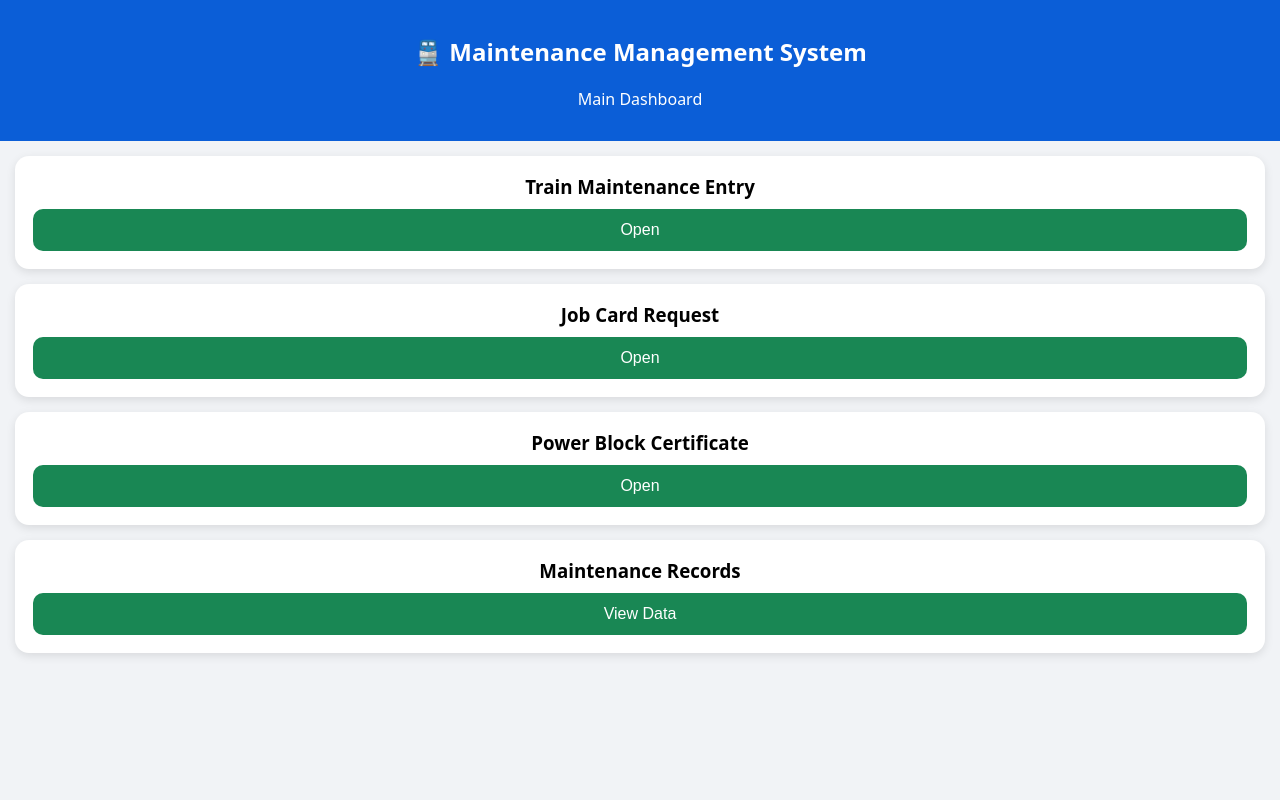
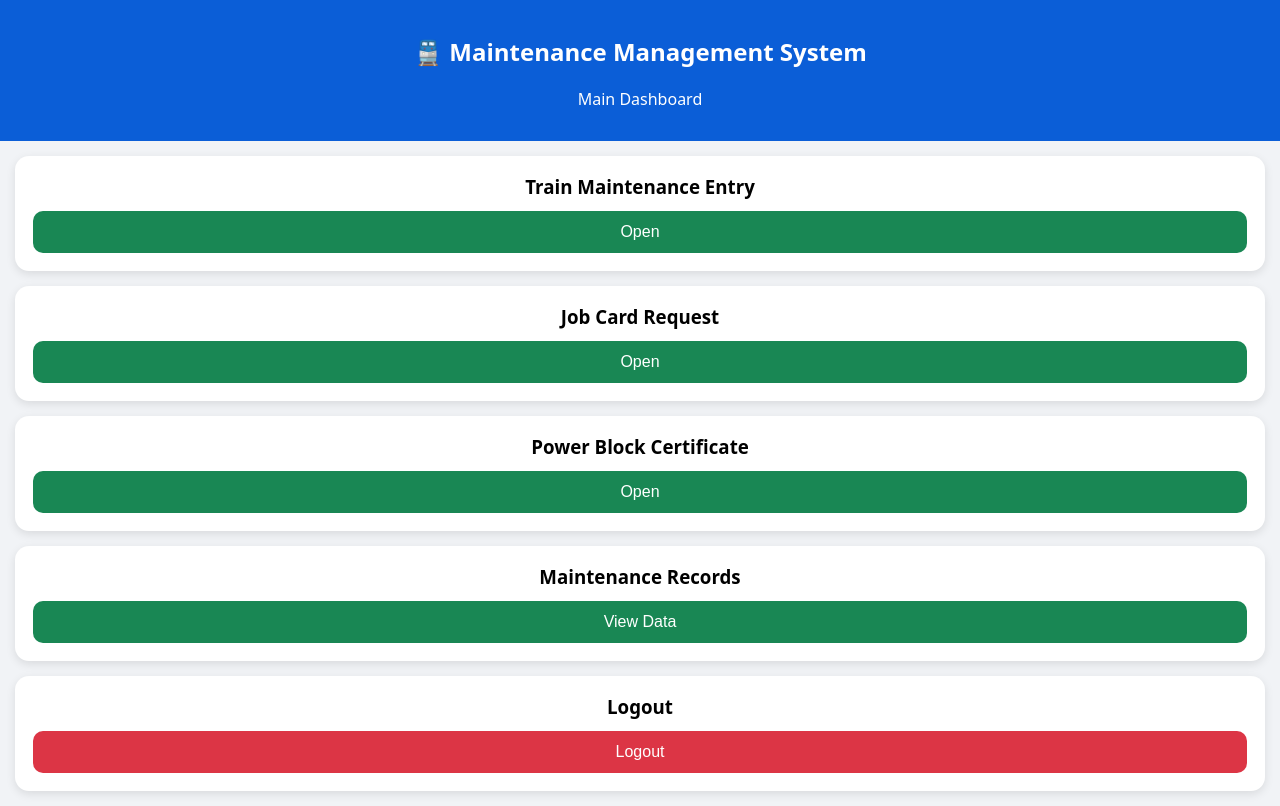
Before and after one commit to humblefool-95/maintenance-system, a Flask app: template templates/Index.html in a window 1280 px wide. Run offline with Flask 3, Linux system fonts and the light colour scheme; the template is opened without the code that fills it, so the values that code supplies are empty; some libraries are stand-ins or nearby versions.

Commit message:
Update Index.html

```diff
--- a/templates/Index.html
+++ b/templates/Index.html
@@ -1,71 +1,62 @@
 <!DOCTYPE html>
 <html lang="en">
-
 <head>
 <meta charset="UTF-8">
 <title>Maintenance Dashboard</title>
 <meta name="viewport" content="width=device-width, initial-scale=1.0">
 
 <style>
-body{
-  margin:0;
-  font-family:system-ui,Arial;
-  background:#f1f3f6;
+body {
+  margin: 0;
+  font-family: system-ui, Arial, sans-serif;
+  background: #f1f3f6;
 }
 
-header{
-  background:#0b5ed7;
-  color:white;
-  padding:15px;
-  text-align:center;
+header {
+  background: #0b5ed7;
+  color: white;
+  padding: 15px;
+  text-align: center;
 }
 
-.container{
-  padding:15px;
-  display:grid;
-  grid-template-columns:1fr;
-  gap:15px;
+.container {
+  padding: 15px;
+  display: grid;
+  grid-template-columns: 1fr;
+  gap: 15px;
 }
 
-.card{
-  background:white;
-  padding:18px;
-  border-radius:14px;
-  box-shadow:0 3px 10px rgba(0,0,0,.1);
-  text-align:center;
+.card {
+  background: white;
+  padding: 18px;
+  border-radius: 14px;
+  box-shadow: 0 3px 10px rgba(0,0,0,.1);
+  text-align: center;
 }
 
-.card h3{
-  margin:0 0 10px;
+.card h3 {
+  margin: 0 0 12px;
 }
 
-.card button{
-  width:100%;
-  padding:12px;
-  border:none;
-  border-radius:10px;
-  font-size:16px;
-  background:#198754;
-  color:white;
+.card button {
+  width: 100%;
+  padding: 12px;
+  border: none;
+  border-radius: 10px;
+  font-size: 16px;
+  background: #198754;
+  color: white;
+  cursor: pointer;
+}
+
+.card button:hover {
+  opacity: 0.9;
+}
+
+.logout-btn {
+  background: #dc3545 !important;
 }
 </style>
-
-<!-- Supabase -->
-<script src="https://cdn.jsdelivr.net/npm/@supabase/supabase-js@2"></script>
-
-<script>
-const supabaseUrl = "https://cyaxvuwkwptaxbkpwyid.supabase.co";
-const supabaseKey = "sb_publishable_wshxDs-Q_gUgYXxVjw7bwA_ycY3kndA";
-
-const supabaseClient = supabase.createClient(supabaseUrl, supabaseKey);
-
-// Protect Dashboard
-supabaseClient.auth.getUser().then(({ data }) => {
-  if (!data.user) {
-    window.location.href = "login.html";
-  }
-});
-</script>
 
 </head>
 
@@ -80,25 +71,54 @@ supabaseClient.auth.getUser().then(({ data }) => {
 
   <div class="card">
     <h3>Train Maintenance Entry</h3>
-    <button onclick="location.href='Train_Information.html'">Open</button>
+    <button onclick="goTrain()">Open</button>
   </div>
 
   <div class="card">
     <h3>Job Card Request</h3>
-    <button onclick="location.href='Raise_Jobcard.html'">Open</button>
+    <button onclick="goJobCard()">Open</button>
   </div>
 
   <div class="card">
     <h3>Power Block Certificate</h3>
-    <button onclick="location.href='Power Block Certificate & Record.html'">Open</button>
+    <button onclick="goPowerBlock()">Open</button>
   </div>
 
   <div class="card">
     <h3>Maintenance Records</h3>
-    <button onclick="location.href='records.html'">View Data</button>
+    <button onclick="goRecords()">View Data</button>
+  </div>
+
+  <div class="card">
+    <h3>Logout</h3>
+    <button class="logout-btn" onclick="logout()">Logout</button>
   </div>
 
 </div>
 
+<script>
+
+function goTrain() {
+  window.location.href = "/train";
+}
+
+function goJobCard() {
+  window.location.href = "/jobcard";
+}
+
+function goPowerBlock() {
+  window.location.href = "/powerblock";
+}
+
+function goRecords() {
+  window.location.href = "/records";
+}
+
+function logout() {
+  window.location.href = "/";
+}
+
+</script>
+
 </body>
 </html>
```
